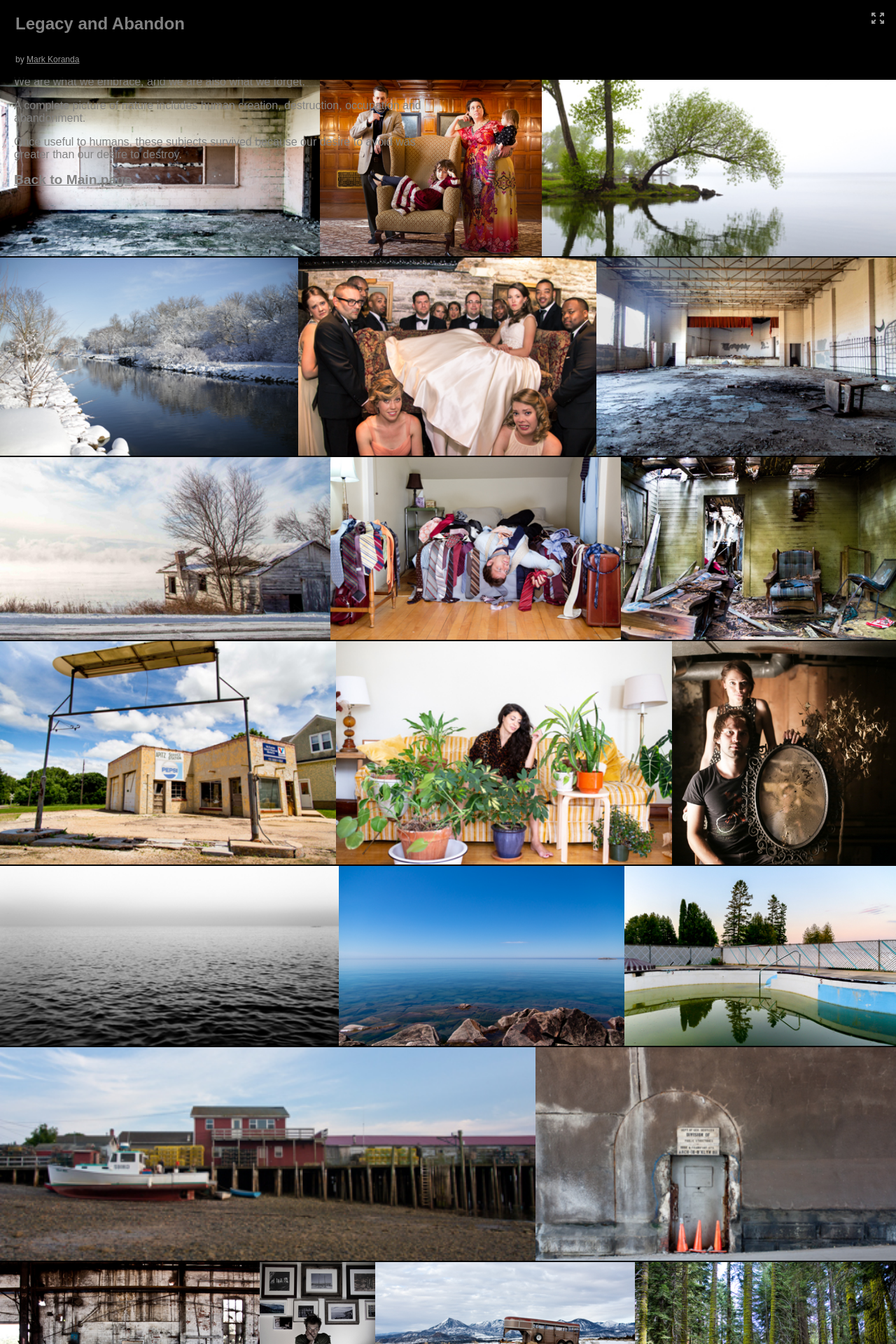
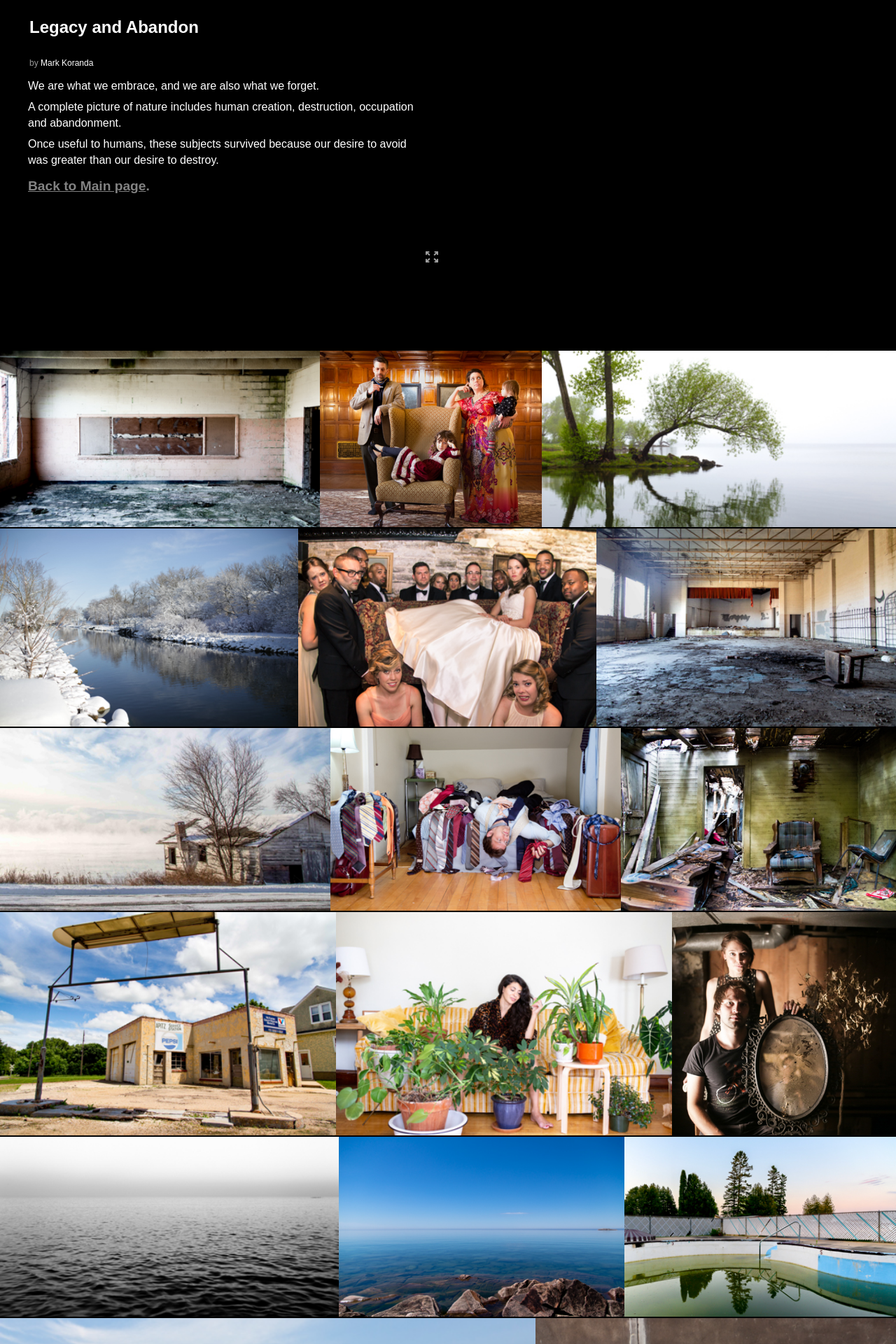
Before and after one commit to korandabit/profile, a Jekyll site: the page photos/index.html, which Jekyll copies as it is, in a window 1280 px wide. Shown: the top 1920 px of the page at 70% size. Built offline with Jekyll 4.4.1, drawn with Linux system fonts in a browser that asks for light colours; nearby versions of some CDN libraries.

Commit message:
Update custom.css for main page descr styling
claude suggested these today

```diff
--- a/photos/assets/css/custom.css
+++ b/photos/assets/css/custom.css
@@ -25,3 +25,75 @@ body {
   background-color: #000000 !important;
   color: #828282 !important;
 }
+
+
+/* ===== PHOTO GALLERY TEXT OVERLAP FIXES ===== */
+
+/* Fix text overlap and improve styling */
+.meta-left {
+    position: relative;
+    z-index: 10;
+    background: rgba(0, 0, 0, 0.7);
+    padding: 20px;
+    margin: 20px;
+    border-radius: 8px;
+    max-width: 600px;
+}
+
+.description-container {
+    margin: 15px 0;
+}
+
+.description-text {
+    font-family: inherit;
+    font-size: 1em;
+    line-height: 1.4;
+    color: #ffffff;
+    margin: 8px 0;
+    text-shadow: 1px 1px 2px rgba(0, 0, 0, 0.8);
+}
+
+/* Ensure title styling consistency */
+.title {
+    font-family: inherit;
+    font-size: 2.5em;
+    font-weight: bold;
+    color: #ffffff;
+    text-shadow: 2px 2px 4px rgba(0, 0, 0, 0.8);
+    margin: 0 0 10px 0;
+}
+
+.author {
+    font-family: inherit;
+    font-size: 1.1em;
+    color: #cccccc;
+    text-shadow: 1px 1px 2px rgba(0, 0, 0, 0.8);
+    margin: 0 0 15px 0;
+}
+
+.author a {
+    color: #ffffff;
+    text-decoration: none;
+}
+
+.author a:hover {
+    text-decoration: underline;
+}
+
+/* Ensure background doesn't interfere */
+.background {
+    position: absolute;
+    top: 0;
+    left: 0;
+    width: 100%;
+    height: 100%;
+    z-index: 1;
+}
+
+/* Make sure header positioning works */
+header {
+    position: relative;
+    min-height: 400px;
+    display: flex;
+    align-items: center;
+}
```
